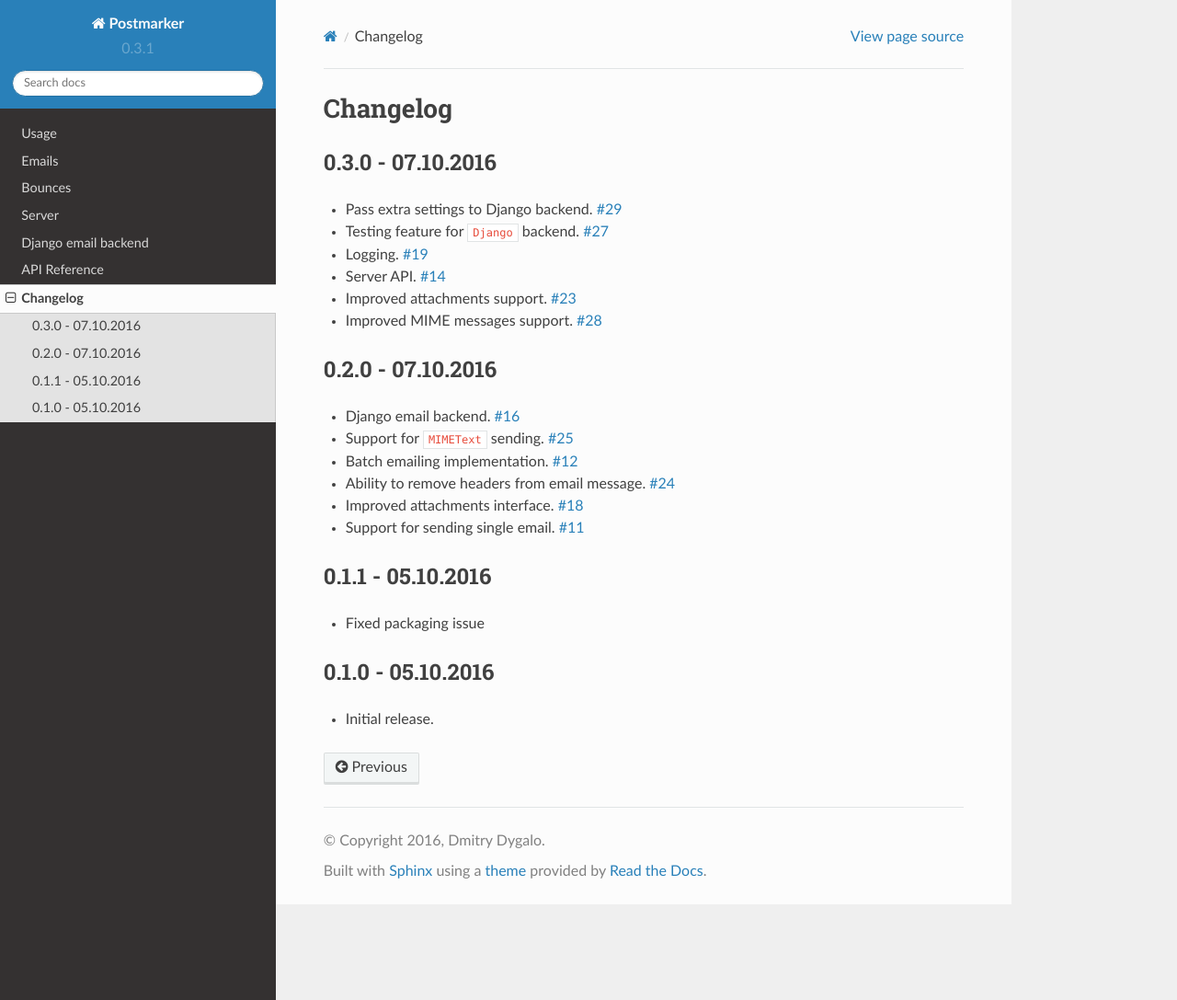
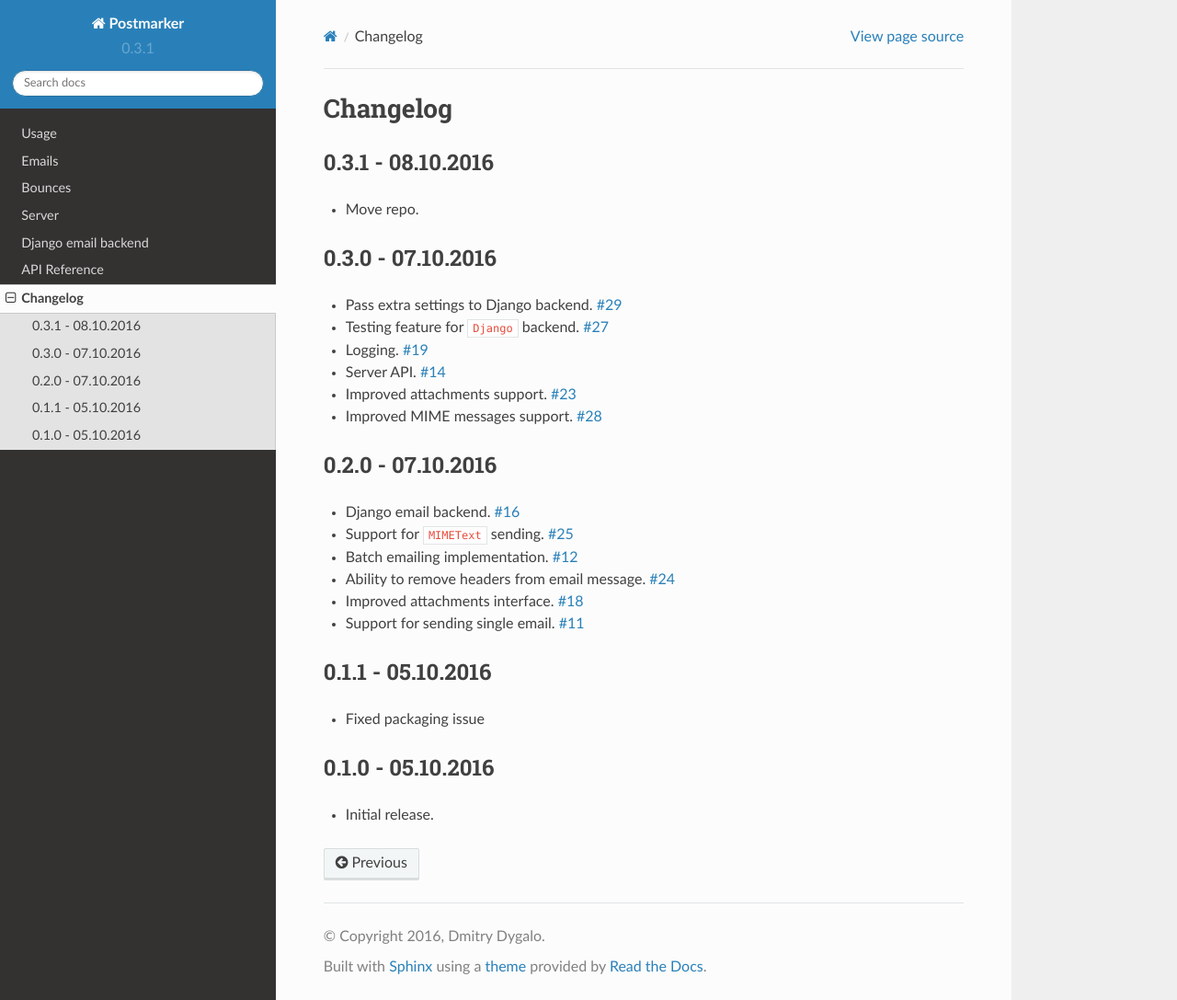
Before and after one commit to Stranger6667/postmarker, a Sphinx documentation site: the page built from docs/changelog.rst, in a window 1280 px wide and 1087 px high. Shown: the whole window at 92% size. Built offline with Sphinx 7.4.7 and the Read the Docs theme 2.0.0, drawn with Linux system fonts in a browser that asks for light colours.

Commit message:
Update changelog

```diff
--- a/docs/changelog.rst
+++ b/docs/changelog.rst
@@ -2,6 +2,11 @@
 
 Changelog
 =========
+
+0.3.1 - 08.10.2016
+------------------
+
+- Move repo.
 
 0.3.0 - 07.10.2016
 ------------------
```
